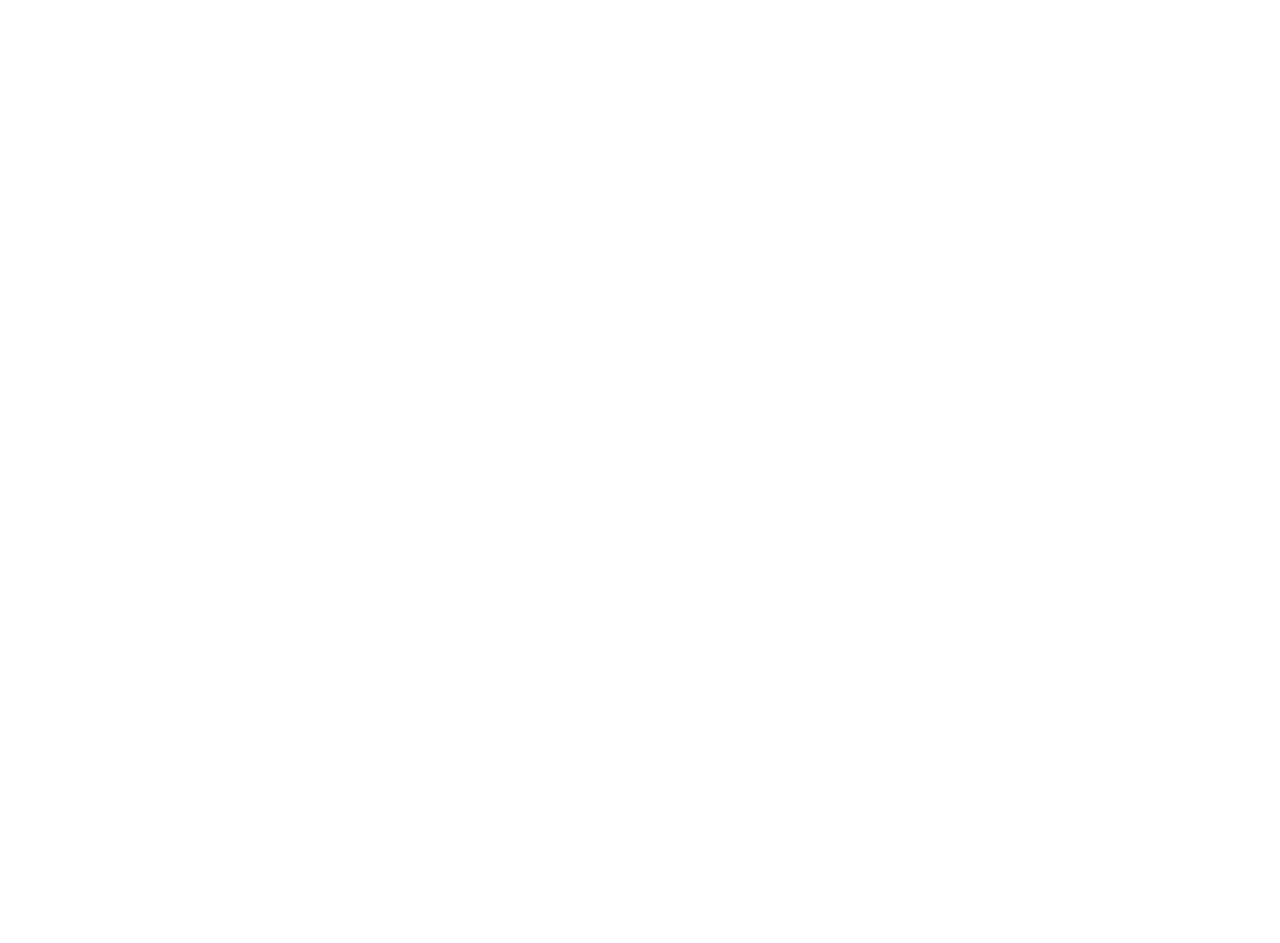
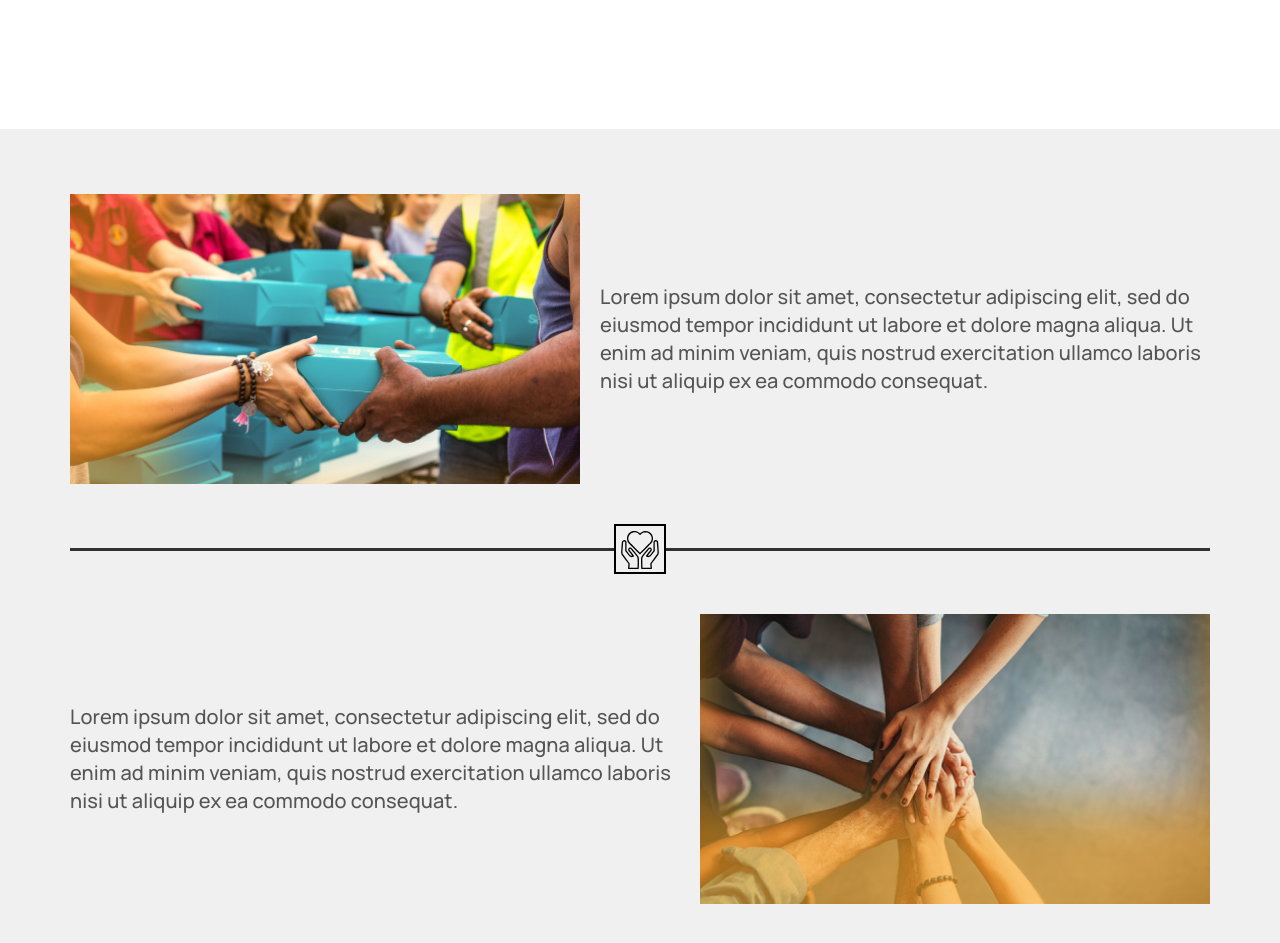
Before and after one commit to HeliosProgTeam/if-victory2v, a Next.js app: page / in a window 1280 px wide. Shown: the part 1640-2583 px from the top of the page. Before the commit the page ends 1769 px from the top, so only its background shows below. Built offline with nearby package versions, Linux system fonts and the light colour scheme.

Commit message:
fix respo section of contact

```diff
--- a/pages/index.js
+++ b/pages/index.js
@@ -8,7 +8,7 @@
     <>
       <MainSection />
       <About />
-      {/*<Contacts/>*/}
+      <Contacts/>
     </>
   );
 }
--- a/src/components/bankAccounts/BankAccounts.jsx
+++ b/src/components/bankAccounts/BankAccounts.jsx
@@ -32,12 +32,12 @@
       <Button
         onClick={handleOpen}
         style={{
-          fontWeight:" 600",
+          fontWeight: " 600",
           fontSize: "20px",
           height: "42px",
           lineHeight: "42px",
-          color:" inherit",
-          textTransform:" capitalize",
+          color: " inherit",
+          textTransform: " capitalize",
           padding: "0",
           fontFamily: '"Jost", serif',
           letterSpacing: "0.005em",
@@ -58,6 +58,23 @@
             <Button className="bank-accounts__btn-close" onClick={handleClose}>
               <CloseIcon />
             </Button>
+            <style>
+              {`
+            .bank-accounts__btn-close{
+              display: flex;
+              padding: 5px;
+              color: black;
+              margin-left: auto;
+              }
+
+              .bank-accounts__btn-close:hover {
+              background-color: rgba(0, 0, 0, 0.2);
+            }
+             .bank-accounts__btn-close svg {
+              width: 32px;
+              height: 32px;
+            }`}
+            </style>
           </div>
 
           <div className="bank-accounts__wrap">
--- a/src/sections/Contacts/Contacts.jsx
+++ b/src/sections/Contacts/Contacts.jsx
@@ -1,32 +1,37 @@
-import React from 'react';
+import React from "react";
 import Divider from "../../components/divider/Divider";
 import Img from "../../components/Image";
-import SecImage from './second.jpg'
-import FirImage from './first.jpg'
-
+import SecImage from "./second.jpg";
+import FirImage from "./first.jpg";
 
 const Contacts = () => {
   return (
-        <section className={'contacts'}>
-            <div className="contacts__item">
+    <section className={"contacts"}>
+      <div className="contacts__row">
         <div className="contacts__img contacts__img--left">
-                    <Img src={FirImage} alt="first item"/>
+          {/*<div className="contacts__img-inner">*/}
+          <Img src={FirImage} alt="first item" />
+          {/*</div>*/}
         </div>
         <p className="contacts__text">
-                    Lorem ipsum dolor sit amet, consectetur adipiscing elit, sed do eiusmod tempor incididunt ut labore
-                    et dolore magna aliqua. Ut enim ad minim veniam, quis nostrud exercitation ullamco laboris nisi ut
+          Lorem ipsum dolor sit amet, consectetur adipiscing elit, sed do
+          eiusmod tempor incididunt ut labore et dolore magna aliqua. Ut enim ad
+          minim veniam, quis nostrud exercitation ullamco laboris nisi ut
           aliquip ex ea commodo consequat.
         </p>
       </div>
-            <Divider/>
-            <div className="contacts__item">
+      <Divider />
+      <div className="contacts__row">
         <p className="contacts__text">
-                    Lorem ipsum dolor sit amet, consectetur adipiscing elit, sed do eiusmod tempor incididunt ut labore
-                    et dolore magna aliqua. Ut enim ad minim veniam, quis nostrud exercitation ullamco laboris nisi ut
+          Lorem ipsum dolor sit amet, consectetur adipiscing elit, sed do
+          eiusmod tempor incididunt ut labore et dolore magna aliqua. Ut enim ad
+          minim veniam, quis nostrud exercitation ullamco laboris nisi ut
           aliquip ex ea commodo consequat.
         </p>
         <div className="contacts__img contacts__img--right">
-                    <Img src={SecImage} alt="second item"/>
+          {/*<div className="contacts__inner-img">*/}
+          <Img src={SecImage} alt="second item" />
+          {/*</div>*/}
         </div>
       </div>
     </section>
--- a/src/styles/Contacts.scss
+++ b/src/styles/Contacts.scss
@@ -1,35 +1,94 @@
 .contacts {
   padding: 65px 70px 117px;
-  background-color: #F0F0F0;
-
-  &__item {
+  background-color: #f0f0f0;
+  @media screen and (max-width: 900px) {
+    padding: 30px;
+  }
+  @media screen and (max-width: 600px) {
+    padding: 30px 15px;
+  }
+  &__row {
     display: flex;
     align-items: center;
+    justify-content: space-between;
+    @media screen and (max-width: 600px) {
+      flex-direction: column;
+    }
   }
 
   &__img {
+    position: relative;
     height: 290px;
-    width: 510px;
+    max-width: 510px;
+    width: 100%;
 
-    &--left{
-      box-shadow: inset 100px 4px 50px rgba(255, 167, 35, 0.5);
-      margin-right: 110px;
+    &:before {
+      content: "";
+      position: absolute;
+      display: block;
+      top: 0;
+      bottom: 0;
+      left: 0;
+      right: 0;
+      z-index: 2;
+      height: 100%;
+      width: 100%;
     }
 
-    &--right{
-      margin-left: 110px;
-      box-shadow: inset 0px -100px 50px rgba(255, 167, 35, 0.6);
+    &--left {
+      &:before {
+        box-shadow: inset 100px 4px 50px rgba(255, 167, 35, 0.5);
+      }
+      margin-right: 20px;
+      @media screen and (max-width: 600px) {
+        margin: 0;
+        margin-bottom: 20px;
+      }
     }
+
+    &--right {
+      &:before {
+        box-shadow: inset 0px -100px 50px rgba(255, 167, 35, 0.6);
+      }
+      margin-left: 20px;
+      @media screen and (max-width: 600px) {
+        margin: 0;
+        margin-top: 20px;      }
+    }
+
   }
 
+  //&__item {
+  //  display: flex;
+  //  align-items: center;
+  //}
+  //
+  //&__img {
+  //  height: 290px;
+  //  width: 510px;
+  //
+  //  img {
+  //    z-index: -1;
+  //  }
+  //
+  //  &--left {
+  //    box-shadow: inset 100px 4px 50px rgba(255, 167, 35, 0.5);
+  //    margin-right: 110px;
+  //  }
+  //
+  //  &--right {
+  //    box-shadow: inset 0px -100px 50px rgba(255, 167, 35, 0.6);
+  //    margin-left: 110px;
+  //  }
+  //}
+
   &__text {
-    font-family: 'Manrope';
-    font-style: normal;
     font-weight: 500;
     font-size: 20px;
     line-height: 28px;
     letter-spacing: 0.005em;
     color: #555555;
-
+    max-width: 678px;
+    width: 100%;
   }
 }
--- a/src/styles/style.scss
+++ b/src/styles/style.scss
@@ -175,20 +175,21 @@
     line-height: 18px;
     letter-spacing: 0.005em;
   }
-  &__btn-close {
-    display: flex;
-    padding: 5px;
-    color: black;
-    margin-left: auto;
 
-    &:hover {
-      background-color: rgba(0, 0, 0, 0.2);
-    }
-    svg {
-      width: 32px;
-      height: 32px;
-    }
-  }
+  //&__btn-close {
+  //  display: flex;
+  //  padding: 5px;
+  //  color: black;
+  //  margin-left: auto;
+  //
+  //  &:hover {
+  //    background-color: rgba(0, 0, 0, 0.2);
+  //  }
+  //  svg {
+  //    width: 32px;
+  //    height: 32px;
+  //  }
+  //}
 
   &__title {
     font-weight: 800;
```
Lines whose indentation alone changed are shown as unchanged.
